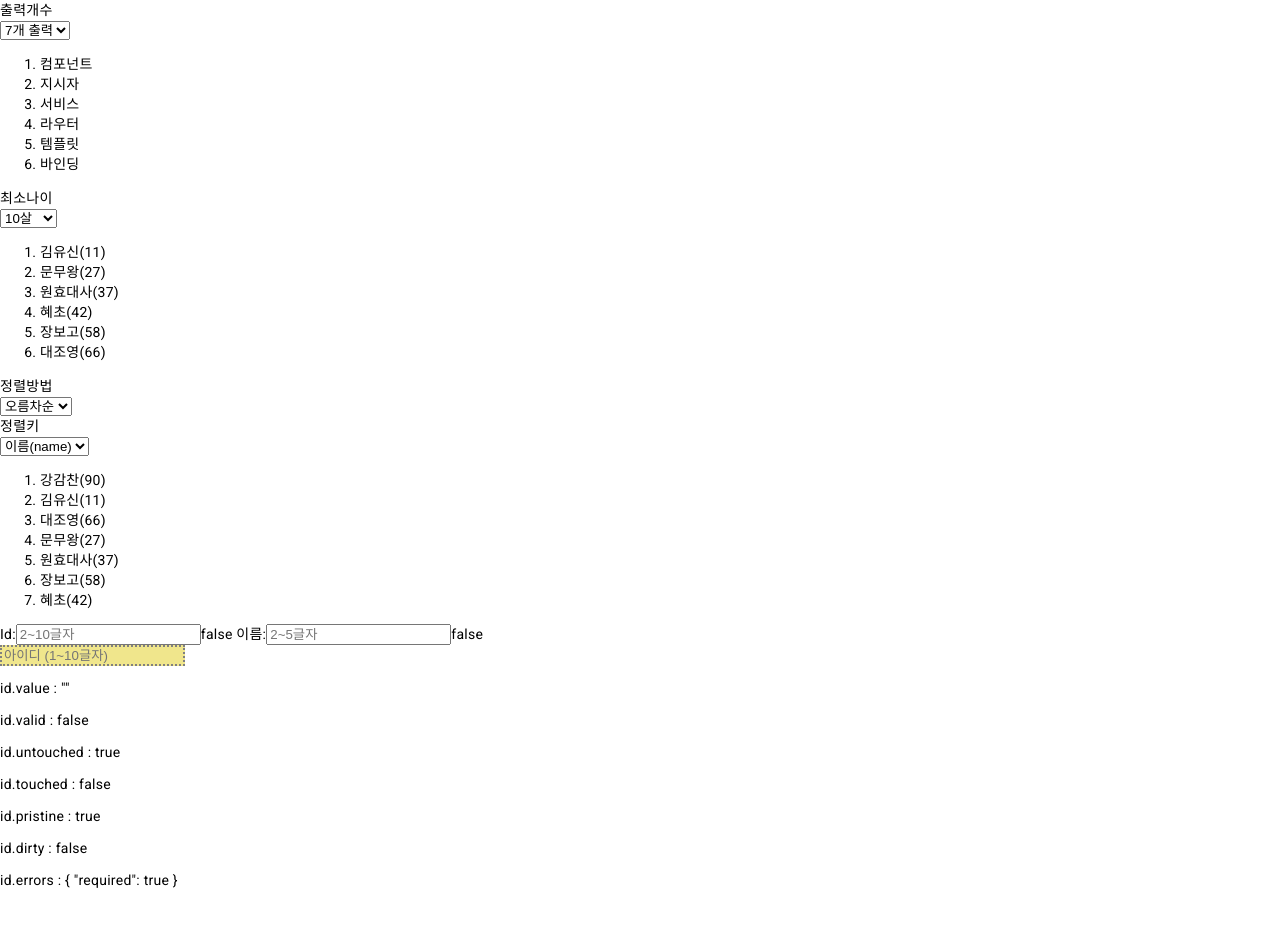
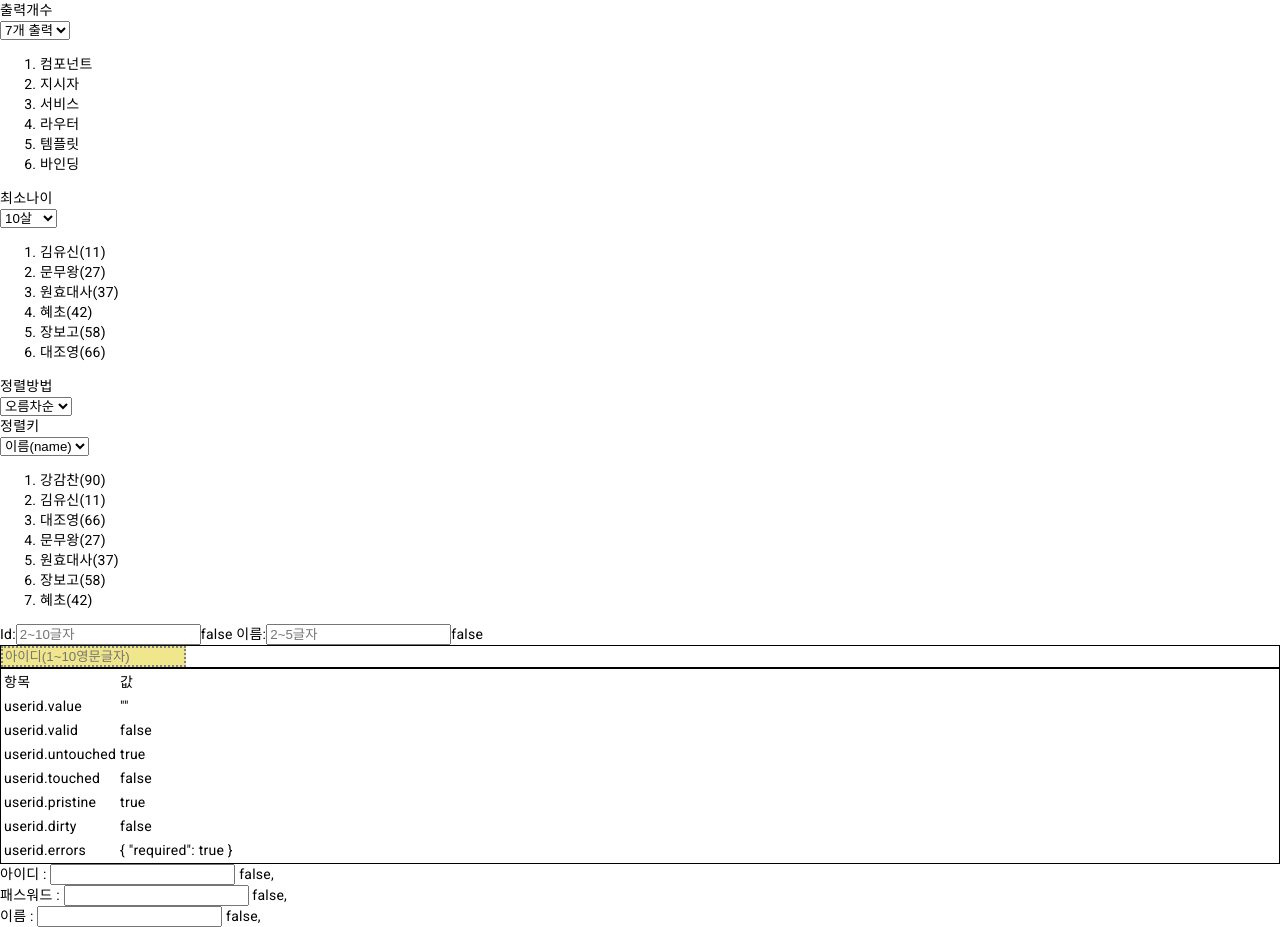
Before and after one commit to seeker4sun/ChangwonLife, an Angular app: page / in a window 1280 px wide. Before the commit the page ends 890 px from the top, so only its background shows below. Built offline with nearby package versions, Linux system fonts and the light colour scheme.

Commit message:
템플릿주도검증 추가

```diff
--- a/package.json
+++ b/package.json
@@ -3,7 +3,7 @@
   "version": "0.0.0",
   "scripts": {
     "ng": "ng",
-    "start": "ng serve --open",
+    "start": "ng serve",
     "build": "ng build",
     "watch": "ng build --watch --configuration development",
     "test": "ng test"
--- a/src/app/app.component.html
+++ b/src/app/app.component.html
@@ -3,3 +3,4 @@
 <app-pth-order-by></app-pth-order-by>
 <app-pth-built-in-validator></app-pth-built-in-validator>
 <app-pth-element-status></app-pth-element-status>
+<app-pth-form-reference-variable></app-pth-form-reference-variable>
--- a/src/app/app.module.ts
+++ b/src/app/app.module.ts
@@ -15,6 +15,7 @@ import { PthLimitToComponent } from './component/pth-limit-to/pth-limit-to.compo
 import { PthOrderByComponent } from './component/pth-order-by/pth-order-by.component';
 import { PthBuiltInValidatorComponent } from './component/pth-built-in-validator/pth-built-in-validator.component';
 import { PthElementStatusComponent    } from './component/pth-element-status/pth-element-status.component';
+import { PthFormReferenceVariableComponent } from './component/pth-form-reference-variable/pth-form-reference-variable.component';
 
 @NgModule({
   declarations: [
@@ -27,7 +28,8 @@ import { PthElementStatusComponent    } from './component/pth-element-status/pth
     PthFilterComponent,
     PthOrderByComponent,
     PthBuiltInValidatorComponent,
-    PthElementStatusComponent
+    PthElementStatusComponent,
+    PthFormReferenceVariableComponent
 
   ],
   imports: [
--- a/src/app/component/pth-element-status/pth-element-status.component.html
+++ b/src/app/component/pth-element-status/pth-element-status.component.html
@@ -1,12 +1,41 @@
-<div>
-<p>
-<input type="text"  [(ngModel)]="user.id" #id="ngModel"  placeholder="아이디 (1~10글자)"  pattern="^[a-z][a-z0-9]{1,9}" maxlength="10" required>
-</p>
-<p>id.value     : {{id.value|json}}</p>
-<p>id.valid     : {{id.valid}}</p>
-<p>id.untouched : {{id.untouched}}</p>
-<p>id.touched   : {{id.touched}}</p>
-<p>id.pristine  : {{id.pristine}}</p>
-<p>id.dirty     : {{id.dirty}}</p>
-<p>id.errors    : {{id.errors |json}}</p>
+<div class="bordered">
+    <input type="text"  [(ngModel)]="user.id" #userid="ngModel"
+        placeholder="아이디(1~10영문글자)"  pattern="^[a-z][a-z0-9]{1,9}" maxlength="10" required />
 </div>
+<div class="bordered">
+    <table>
+        <thead>
+            <td>항목</td><td>값</td>
+        </thead>
+        <tbody>
+            <tr>
+                <td>userid.value</td>
+                <td>{{userid.value|json}}</td>
+            </tr>
+            <tr>
+                <td>userid.valid</td>
+                <td>{{userid.valid}}</td>
+            </tr>
+            <tr>
+                <td>userid.untouched</td>
+                <td>{{userid.untouched}}</td>
+            </tr>
+            <tr>
+                <td>userid.touched</td>
+                <td>{{userid.touched}}</td>
+            </tr>
+            <tr>
+                <td>userid.pristine</td>
+                <td>{{userid.pristine}}</td>
+            </tr>
+            <tr>
+                <td>userid.dirty</td>
+                <td>{{userid.dirty}}</td>
+            </tr>
+            <tr>
+                <td>userid.errors</td>
+                <td>{{userid.errors |json}}</td>
+            </tr>
+        </tbody>
+    </table>
+</div>
--- a/src/app/component/pth-element-status/pth-element-status.component.scss
+++ b/src/app/component/pth-element-status/pth-element-status.component.scss
@@ -4,3 +4,5 @@
 .ng-pristine { background-color: khaki;color: white; }
 .ng-valid    { border: 2px solid red;}
 .ng-invalid  { border: 2px dotted gray; }
+
+.bordered { border: 1px solid black ;}
--- /dev/null
+++ b/src/app/component/pth-form-reference-variable/pth-form-reference-variable.component.html
@@ -0,0 +1,14 @@
+<form #f="ngForm">
+    아이디 : <input type="text" [(ngModel)]="user.userId" #userId="ngModel"
+    name="userId" required/> {{userId.valid}}, {{userId.value}} <br/>
+
+    패스워드 : <input type="password" [(ngModel)]="user.userPassword" #password="ngModel"
+            name="userPassword" required/> {{password.valid}}, {{password.value}}<br/>
+
+    이름 : <input type="text" [(ngModel)]="user.userName" #userName="ngModel"
+            [ngModelOptions]="{standalone: true}" required/> {{userName.valid}}, {{userName.value}}
+</form>
+<div *ngIf="f.valid">
+  f.value : {{f.value | json}}<br/>
+  f.valid : {{f.valid}}
+</div>
--- /dev/null
+++ b/src/app/component/pth-form-reference-variable/pth-form-reference-variable.component.ts
@@ -0,0 +1,10 @@
+import { Component } from '@angular/core';
+
+@Component({
+  selector: 'app-pth-form-reference-variable',
+  templateUrl: './pth-form-reference-variable.component.html',
+  styleUrls: ['./pth-form-reference-variable.component.scss']
+})
+export class PthFormReferenceVariableComponent {
+  user = { userId: '', userName: '', userPassword: '' };
+}
```
Also changed, not shown: src/app/component/pth-form-reference-variable/pth-form-reference-variable.component.scss (added), 1 other file (tests, documents, lock files or other folders).
